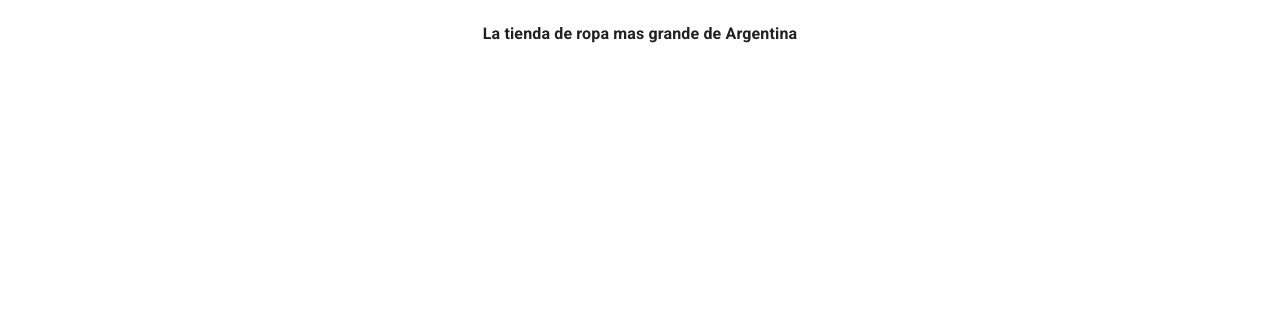
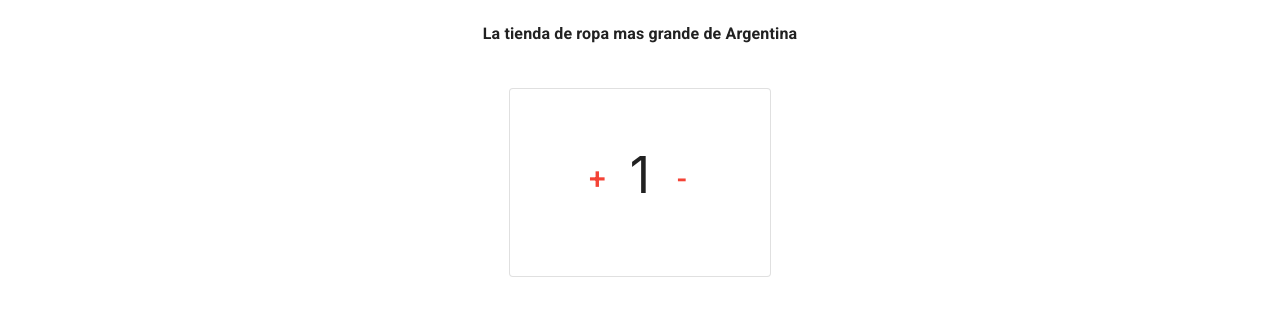
Before and after one commit to facumoyano/Tienda-react, a React (Create React App) app: page / in a window 1280 px wide. Shown: the part 188-504 px from the top of the page. Built offline with nearby package versions, Linux system fonts and the light colour scheme.

Commit message:
desafío contador

```diff
--- a/src/App.js
+++ b/src/App.js
@@ -3,6 +3,7 @@ import { ThemeProvider } from "@mui/material";
 import theme from "./temaConfig";
 import NavBar from "./components/NavBar";
 import ItemListContainer from "./components/ItemListContainer";
+import ItemCount from "./components/ItemCount";
 
 
 function App() {
@@ -10,6 +11,7 @@ function App() {
     <ThemeProvider theme={ theme }>
       <NavBar />
       <ItemListContainer titulo="ORIGIN Clothes" subtitulo="La tienda de ropa mas grande de Argentina"/>
+      <ItemCount />
     </ThemeProvider>
   );
 }
--- /dev/null
+++ b/src/components/ItemCount.js
@@ -0,0 +1,53 @@
+import { Box, Card, CardContent, Button, Typography } from '@mui/material'
+import React from 'react'
+import { useState } from 'react';
+
+
+const ItemCount = () => {
+    const [count, setCount] = useState(1);
+
+    function sumar () {
+        if(count >= 1 && count < 10) {
+            setCount(count + 1)
+        }
+
+    }
+
+    function restar () {
+        if(count > 1 && count <= 10) {
+            setCount(count - 1)
+        }
+    }
+    console.log(`el valor del contador es ${count}`)
+
+    return (
+        <Box sx={{
+            display: 'flex',
+            justifyContent: 'center',
+            p: 5,
+            fontSize: 50
+        }}>
+            <Card variant="outlined" sx={{
+                p: 5
+            }}>
+                <CardContent>
+                    <Button sx={{
+                        fontSize: 30
+                    }} onClick={ sumar }>
+                        +
+                    </Button>
+                    <Typography variant='p'>
+                        {count}
+                    </Typography>
+                    <Button sx={{
+                        fontSize: 30
+                    }} onClick={ restar }>
+                        -
+                    </Button>
+                </CardContent>
+            </Card>
+        </Box>
+    )
+}
+
+export default ItemCount
```
